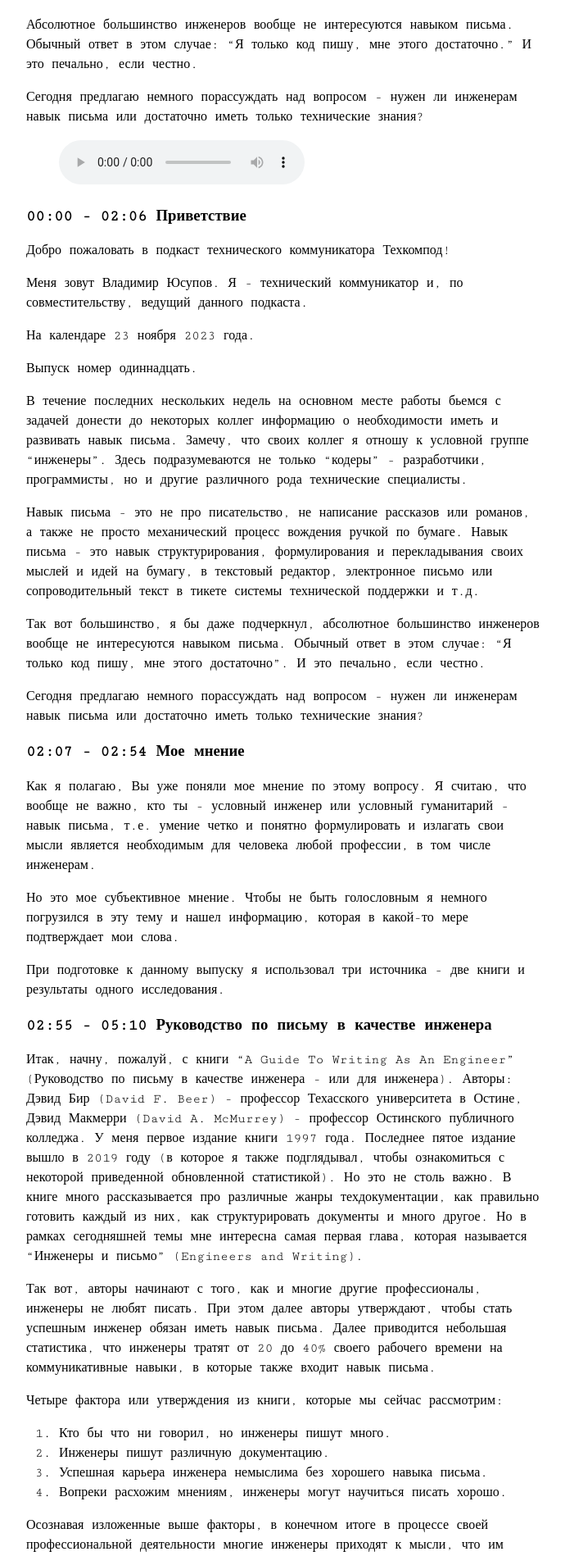
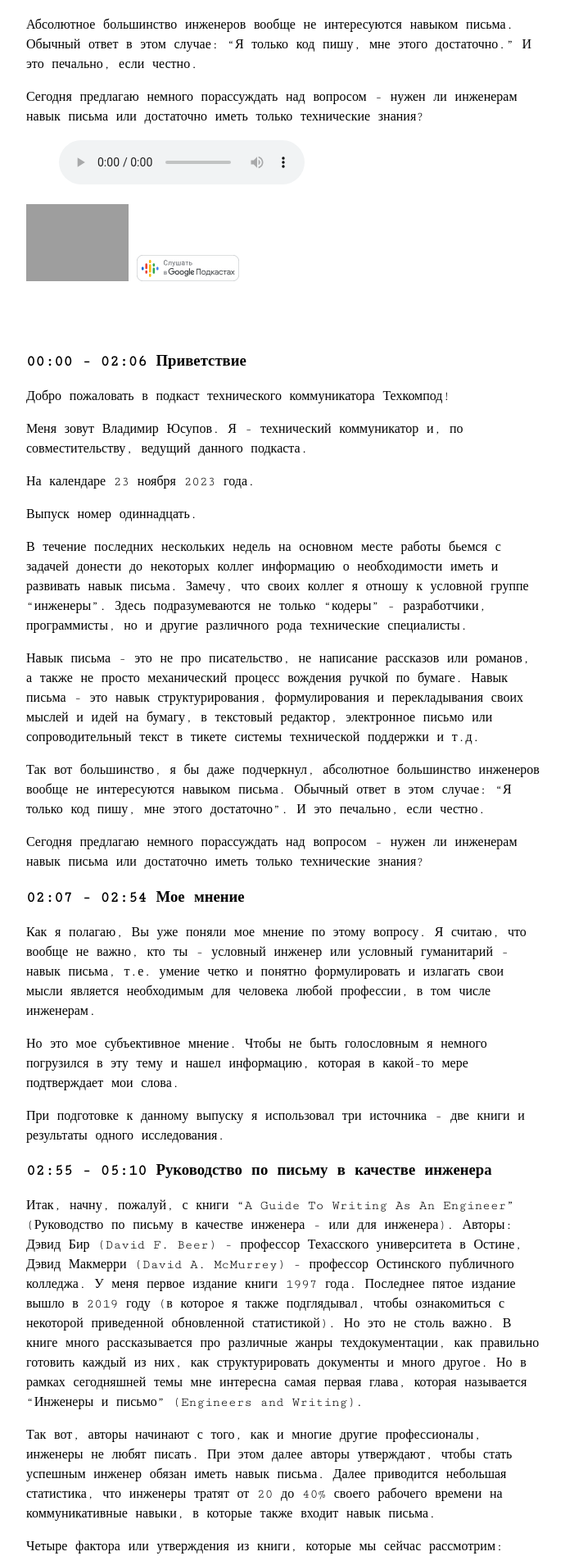
Before and after one commit to techwritex/techcommpod, a Jekyll site: the page built from _posts/2023-11-23-vypusk-11-nuzhen-li-inzheneram-navyk-pisma.md, in a window 1280 px wide. Shown: the part 403-2301 px from the top of the page at 82% size, without its empty margins (292-982 px from the left). Built offline with Jekyll 4.4.1, drawn with Linux system fonts in a browser that asks for light colours.

Commit message:
techcommpod-1.7.6-podcast-platforms

```diff
--- /dev/null
+++ b/_includes/podcast_platforms.html
@@ -0,0 +1,11 @@
+<div class="podcastButtonsEmbedPost">
+    <div class="podcastButtons">
+        <a target="_blank" href="https://apple.co/3SbtZXI"><img
+                src="{{site.url}}{{site.baseurl}}/assets/platforms/RU_Apple_Podcasts_techcommpod.svg"
+                alt="Техкомпод на Apple Podcasts"></a>
+        <a target="_blank" href="https://podcasts.google.com/feed/aHR0cHM6Ly90ZWNoY29tbXBvZC5ydS9wb2RjYXN0LnJzcw"><img
+                src="{{site.url}}{{site.baseurl}}/assets/platforms/RU_Google_Podcasts_techcommpod.svg"
+                alt="Техкомпод на Google Podcasts"></a>
+    </div>
+</div>
+<br>
--- a/_posts/2023-11-23-vypusk-11-nuzhen-li-inzheneram-navyk-pisma.md
+++ b/_posts/2023-11-23-vypusk-11-nuzhen-li-inzheneram-navyk-pisma.md
@@ -21,6 +21,8 @@ episode: "Выпуск #11. Нужен ли инженерам навык пис
         <a href="https://techcommpod.s3.eu-north-1.amazonaws.com/episodes/011_episode_final.mp3"> Скачать файл </a>
     </audio>
 </figure>
+
+{% include podcast_platforms.html %}
 
 ### 00:00 - 02:06 Приветствие
 
--- a/assets/css/style.css
+++ b/assets/css/style.css
@@ -125,6 +125,14 @@ table, td, th {
 	padding: 15px;
   }
 
+.podcastButtonsEmbedPost {
+    padding-bottom: 20px
+}
+
+.podcastButtons img {
+    max-width: 125px
+}
+
 /* #myblockquote {
 	margin: 0;
 	background: #F0F0F1;
```
